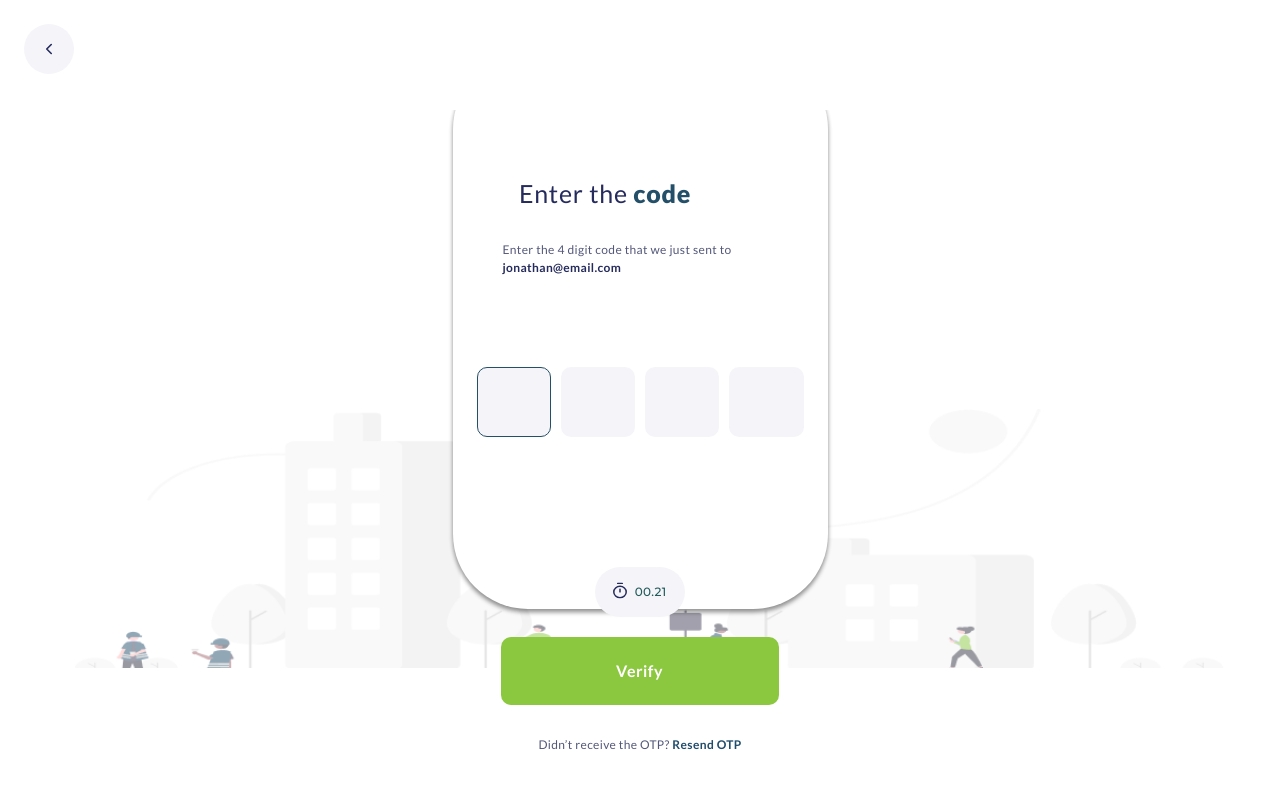
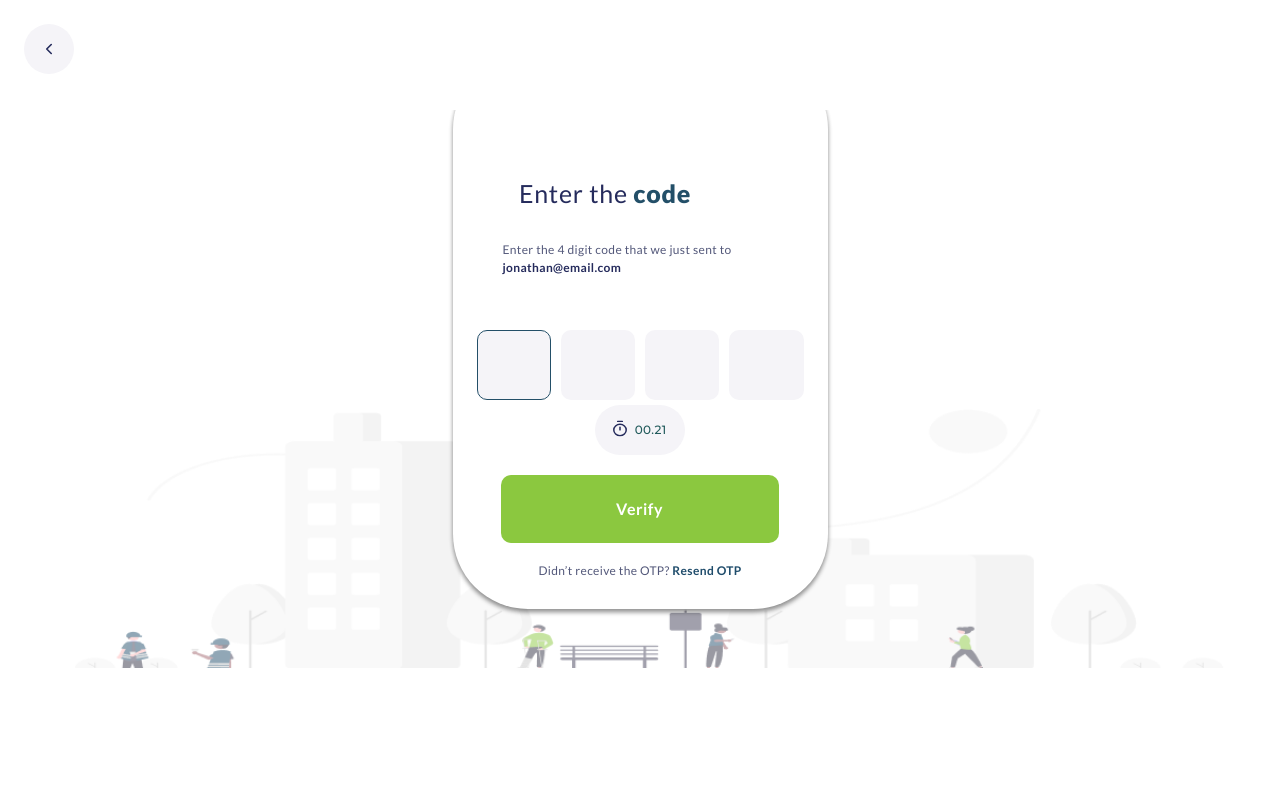
Before and after one commit to oseayemenre/home, a Next.js app: page /register-otp in a window 1280 px wide. Shown: the top 788 px of the page. Built offline with nearby package versions, Linux system fonts and the light colour scheme.

Commit message:
initial commit

```diff
--- a/app/(auth)/register-otp/page.tsx
+++ b/app/(auth)/register-otp/page.tsx
@@ -27,14 +27,14 @@ const Otp = () => {
           <p className='text-[#252B5C] text-[25px] font-[500] tracking-[0.75px] lg:-ml-[70px] mb-5 lg:mb-[28px]'>
             Enter the <span className='text-[#234F68] font-[800]'>code</span>
           </p>
-          <p className='text-[12px] font-[400] tracking-[0.36px] text-[#53587A] mb-[90px] lg:ml-[50px]'>
+          <p className='text-[12px] font-[400] tracking-[0.36px] text-[#53587A] mb-[90px] lg:ml-[50px] lg:mb-[53px]'>
             Enter the 4 digit code that we just sent to{" "}
             <span className='text-[#252B5C] font-[600]'>
               jonathan@email.com
             </span>
           </p>
 
-          <div className='flex justify-between gap-x-[10px] items-center text-[#252B5C] mb-[130px]'>
+          <div className='flex justify-between gap-x-[10px] items-center text-[#252B5C] mb-[130px] lg:mb-[5px]'>
             {arr.map((items, index) => {
               return (
                 <OtpBox
@@ -62,7 +62,7 @@ const Otp = () => {
             </div>
           </div>
 
-          <div className='flex justify-center items-center mb-[31px] max-md:hidden'>
+          <div className='flex justify-center items-center mb-[19px] max-md:hidden'>
             <Link href='/login-form'>
               <Button
                 pt={22}
@@ -74,6 +74,11 @@ const Otp = () => {
               />
             </Link>
           </div>
+
+          <p className='text-[12px] text-[#53587A] font-[400] tracking-[0.36px] lg:pb-9 text-center max-md:hidden'>
+            Didn’t receive the OTP?
+            <span className='text-[#1F4C6B] font-[700]'> Resend OTP</span>
+          </p>
 
           <div className='flex justify-center items-center mb-[31px] lg:hidden'>
             <Link href='/login-form'>
@@ -102,11 +107,6 @@ const Otp = () => {
               </p>
             </div>
           </div>
-
-          <p className='text-[12px] text-[#53587A] font-[400] tracking-[0.36px] text-center'>
-            Didn’t receive the OTP?
-            <span className='text-[#1F4C6B] font-[700]'> Resend OTP</span>
-          </p>
         </div>
 
         <Image
```
